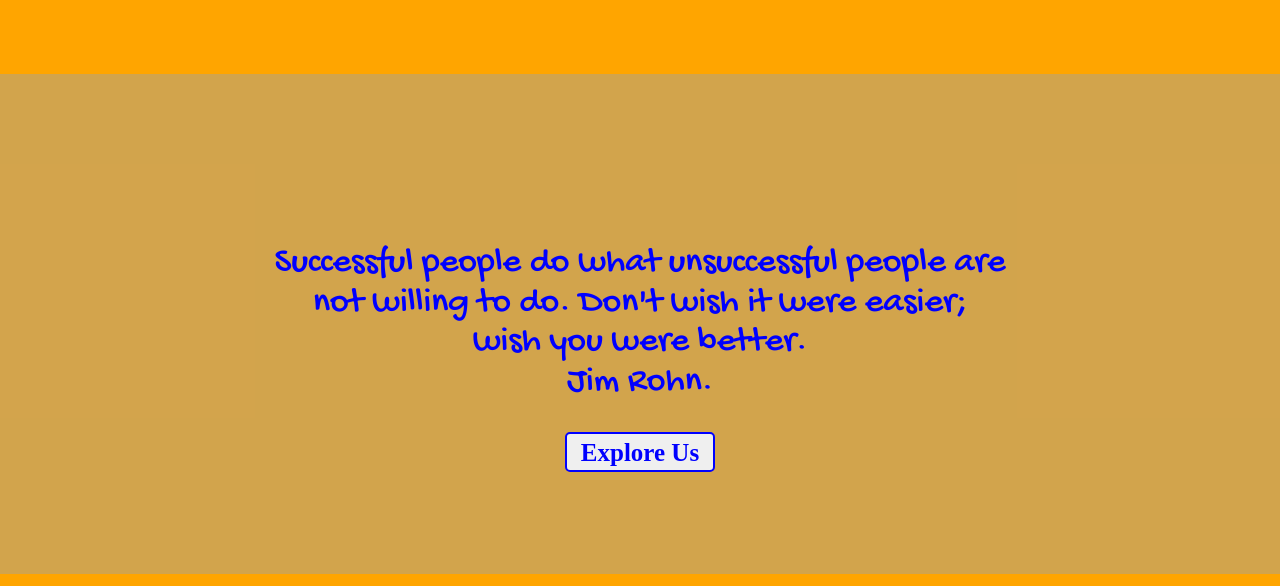
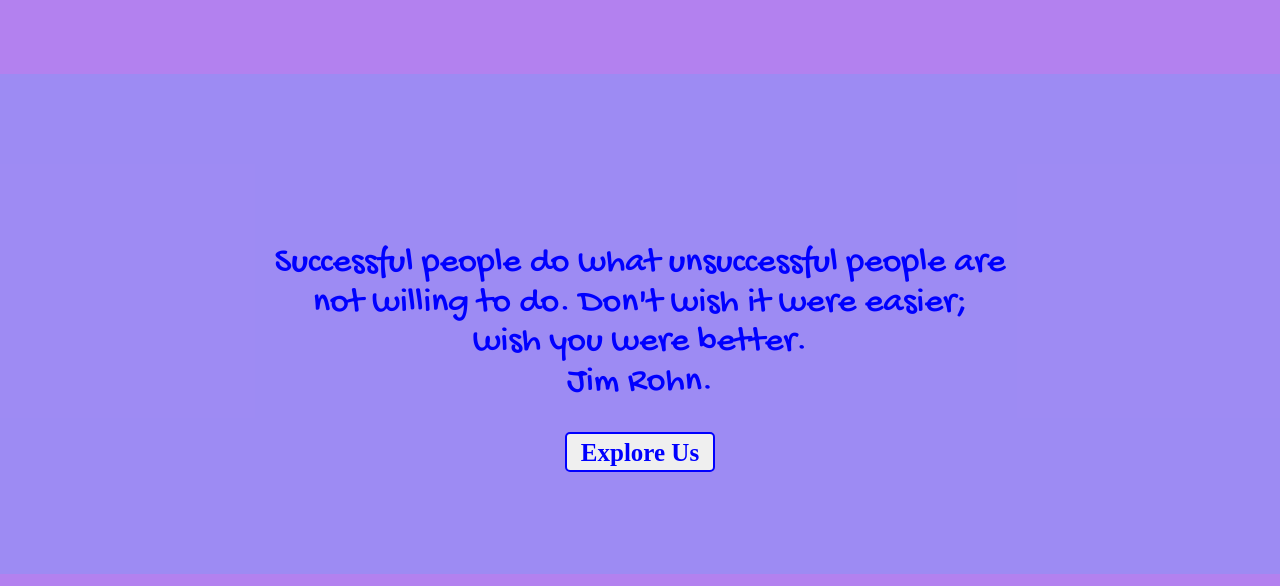
Before and after one commit to afaraitsulaimon/sbafarait, a plain HTML site: page index.html in a window 1280 px wide. Shown: the part 91-677 px from the top of the page. Drawn offline with Linux system fonts and the light colour scheme; a web font is replaced by a local one.

Commit message:
BACKGROUND COLOR CHANGED

```diff
--- a/style.css
+++ b/style.css
@@ -1,6 +1,6 @@
 body{
 
-background-color: orange;
+background-color: #b381ef;
 
 }
 
```
